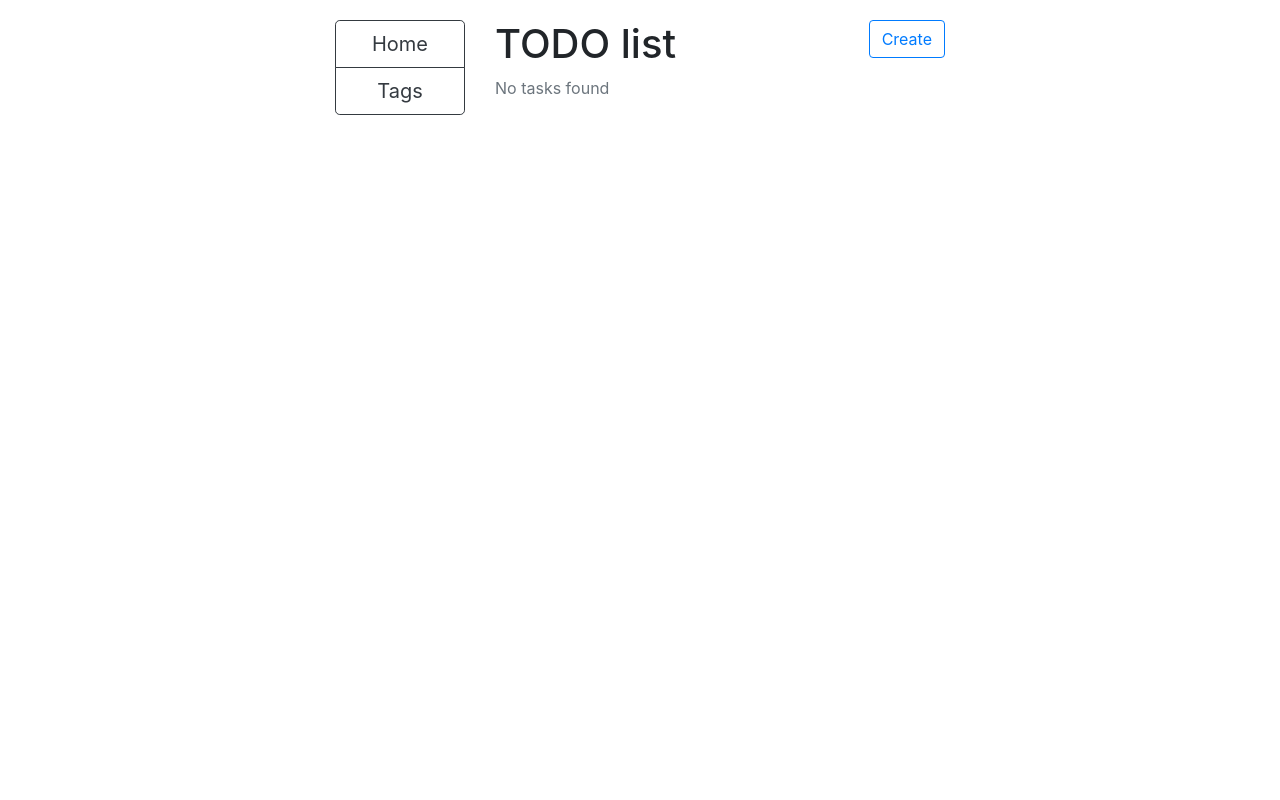
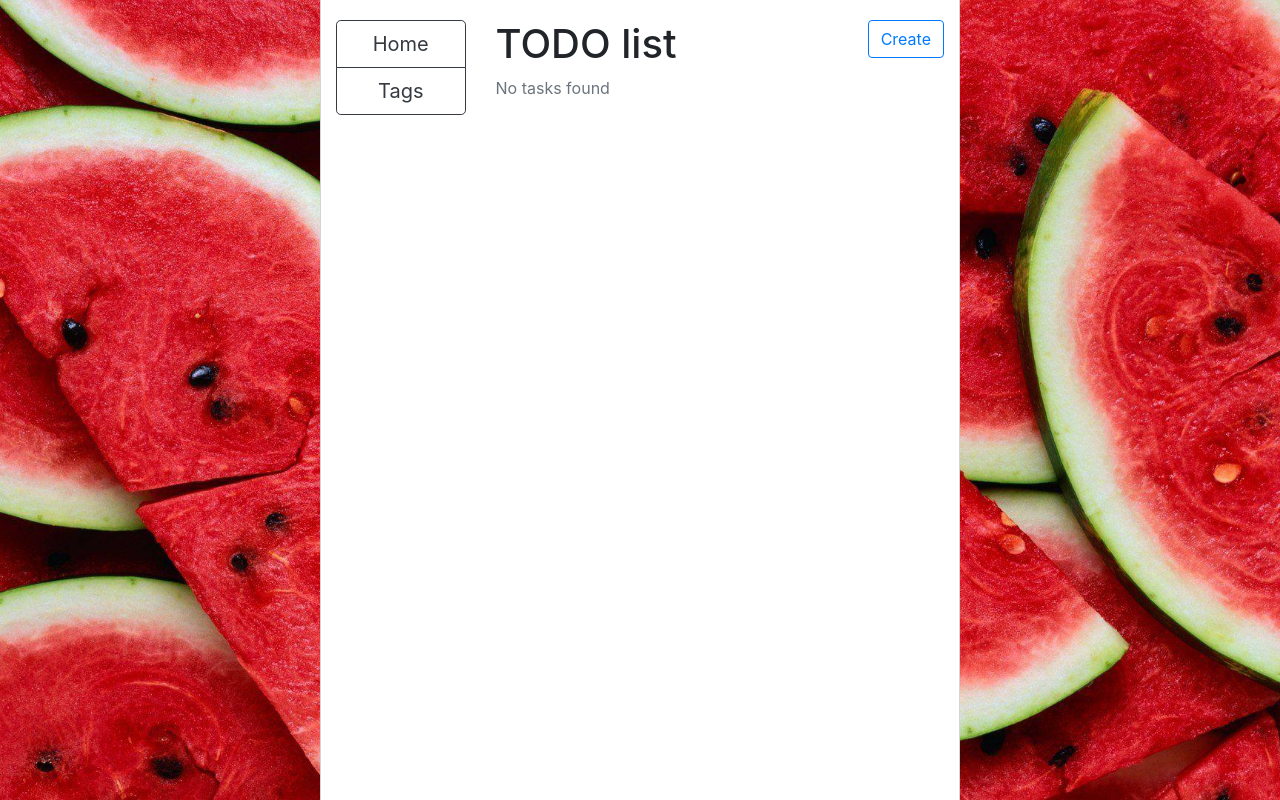
Before and after one commit to mltdll/py-todo-list, a Django app: page / in a window 1280 px wide. Run offline with Django 4.2, Linux system fonts and the light colour scheme; data that the repository does not hold is empty.

Commit message:
Add background

```diff
--- a/static/css/styles.css
+++ b/static/css/styles.css
@@ -1,3 +1,7 @@
 .content {
     padding-top: 20px;
+    background-color: white;
+    min-height: 100vh;
+    border: lightgray solid;
+    border-width: 0 1px;
 }
--- a/templates/base.html
+++ b/templates/base.html
@@ -13,7 +13,7 @@
   <link rel="stylesheet" href="{% static 'css/styles.css' %}">
 </head>
 
-<body>
+<body style="background: url('{% static 'images/bg.jpg' %}') no-repeat fixed; background-size: cover">
 <div class="container-fluid w-50 content">
   <div class="row">
     <div class="col-sm-3">
```
Also changed, not shown: static/images/bg.jpg (added).
